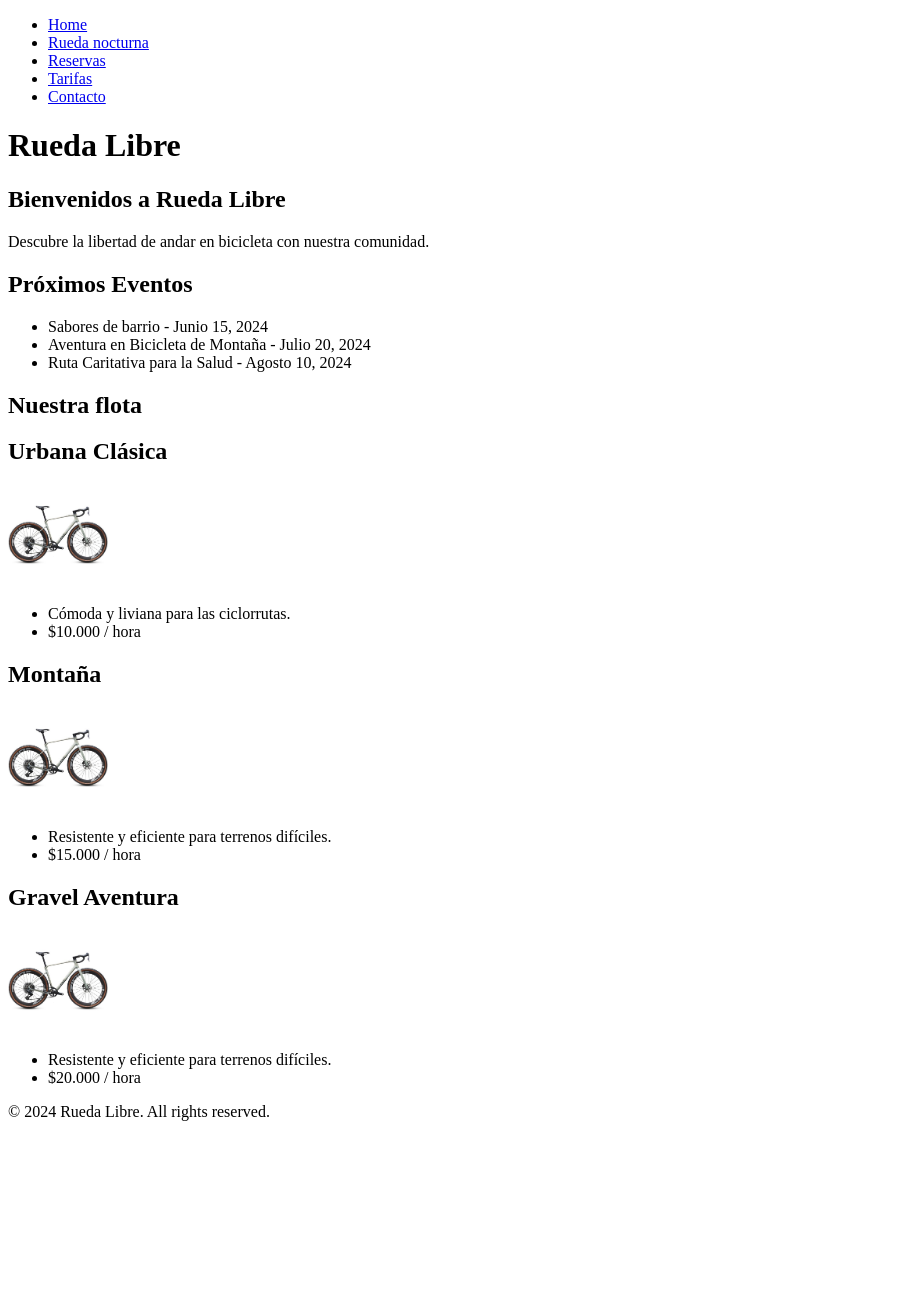
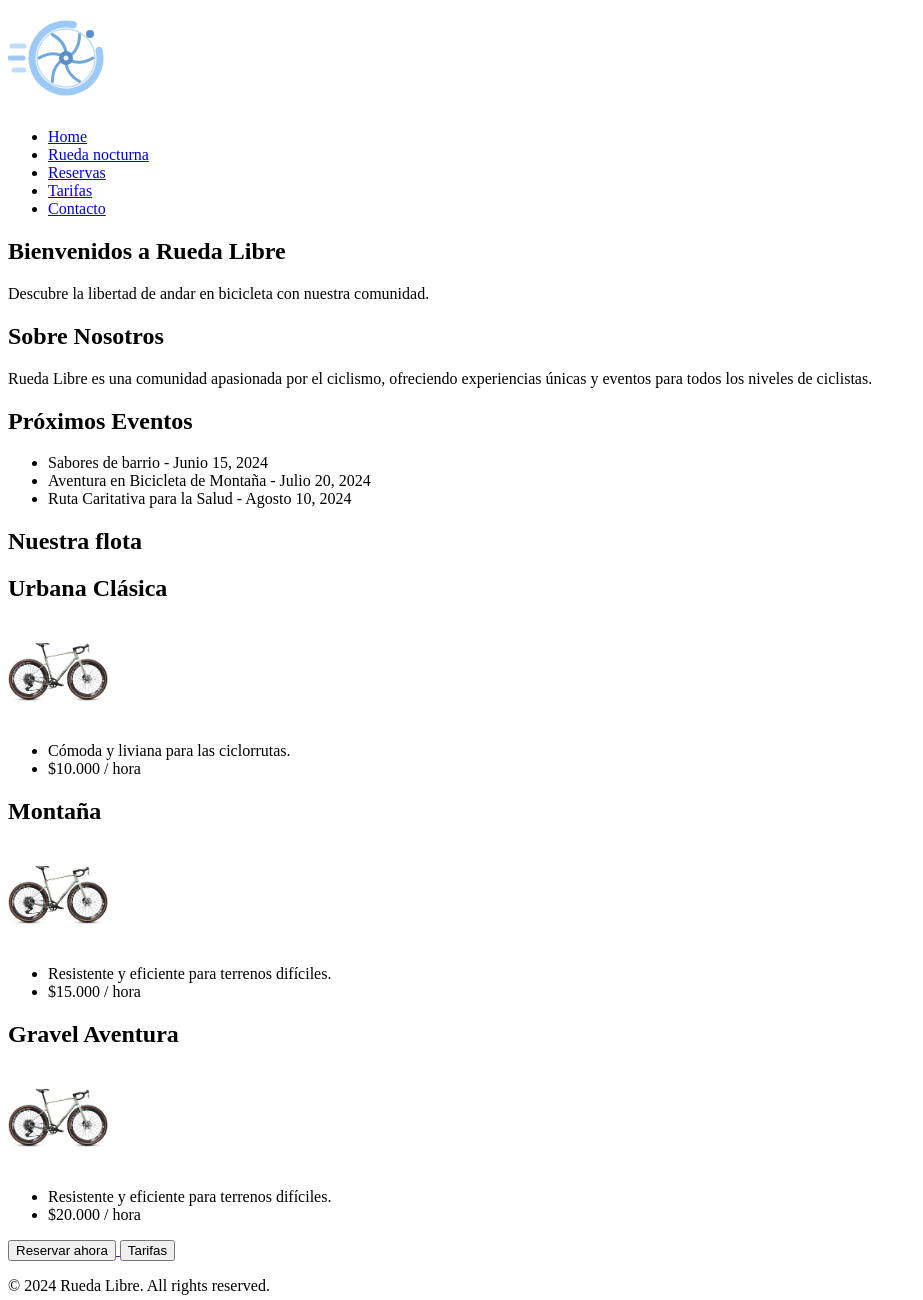
Before and after one commit to valentina07333-ui/RuedaLibre, a plain HTML site: page index.html in a window 1280 px wide. Shown: the whole page, without its empty margins (0-923 px from the left). Before the commit the page ends 1137 px from the top, so only its background shows below. Drawn offline with Linux system fonts and the light colour scheme.

Commit message:
ADD: Logo.svg and img cards added on index.html files.

```diff
--- a/index.html
+++ b/index.html
@@ -9,6 +9,10 @@
 
 <body>
     <header>
+        <a href="index.html" class="logo">
+            <img src="./img/rueda-libre-isotipo.svg" alt="Logo de Rueda Libre" width="100" height="100">
+        </a>
+
         <nav>
             <ul>
                 <li><a href="#home">Home</a></li>
@@ -18,14 +22,17 @@
                 <li><a href="#contact">Contacto</a></li>
             </ul>
         </nav>
-        <h1>Rueda Libre</h1>
     </header>
     <main>
         <section>
             <h2>Bienvenidos a Rueda Libre</h2>
             <p>Descubre la libertad de andar en bicicleta con nuestra comunidad.</p>
         </section>
-
+        <section>
+            <h2>Sobre Nosotros</h2>
+            <p>Rueda Libre es una comunidad apasionada por el ciclismo, ofreciendo experiencias únicas y eventos para
+                todos los niveles de ciclistas.</p>
+        </section>
         <section>
             <h2>Próximos Eventos</h2>
             <ul>
@@ -66,6 +73,16 @@
                     <li>$20.000 / hora</li>
                 </ul>
             </article>
+            <a href="">
+                <button>
+                    Reservar ahora
+                </button>
+            </a>
+            <a href="">
+                <button>
+                    Tarifas
+                </button>
+            </a>
         </section>
     </main>
     <footer>
```
Also changed, not shown: img/rueda-libre-isotipo.svg (added).
